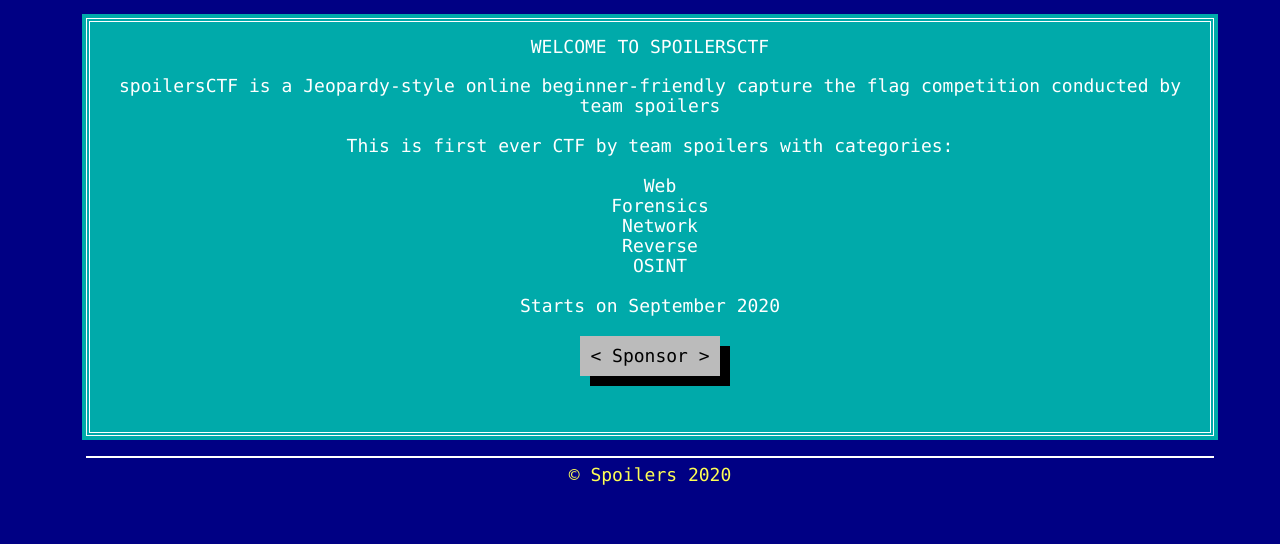
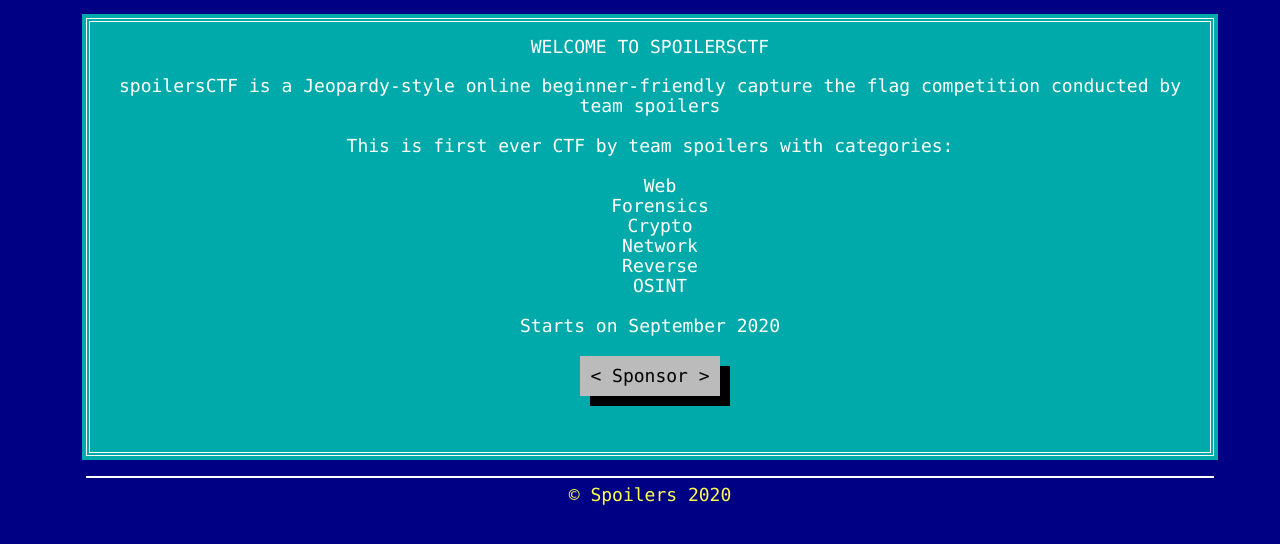
Before and after one commit to sp0il3rs/ctf, a plain HTML site: page index.html in a window 1280 px wide. Shown: the part 42-586 px from the top of the page. Drawn offline with Linux system fonts and the light colour scheme; a web font is replaced by a local one.

Commit message:
Update index.html

```diff
--- a/index.html
+++ b/index.html
@@ -70,6 +70,7 @@
 		<ul>
 		<li>Web </li>
 		<li>Forensics </li>
+		<li>Crypto </li>
 		<li>Network </li>
 		<li>Reverse </li>
 		<li>OSINT </li>
```
